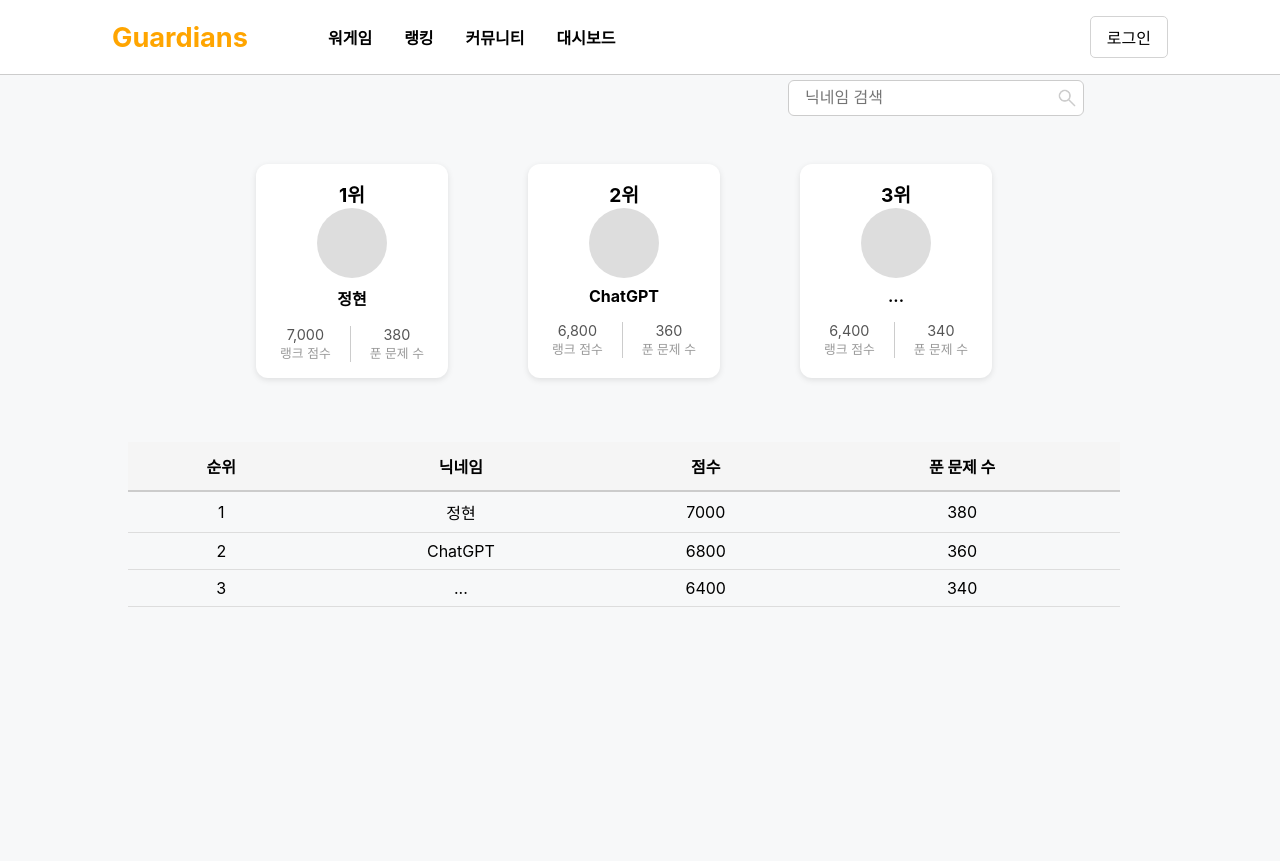
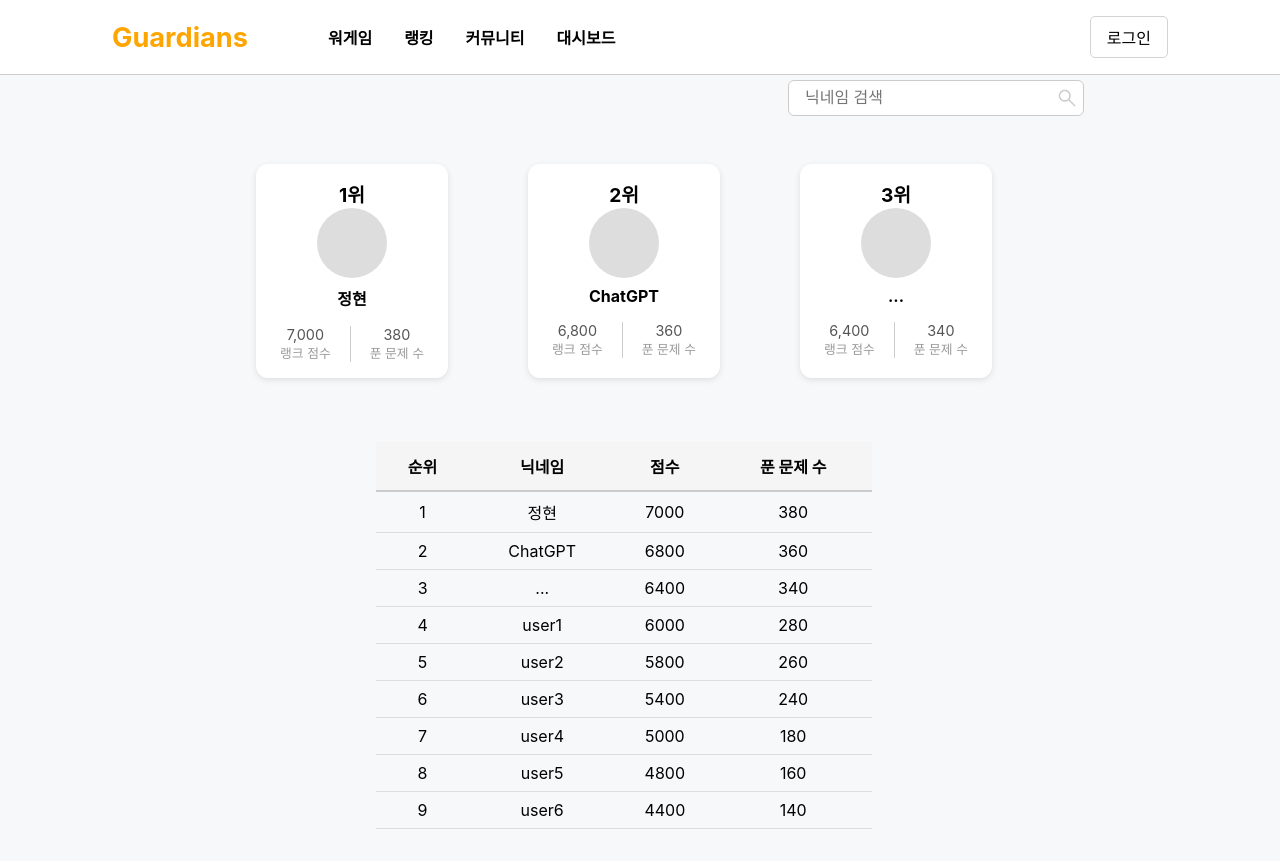
Before and after one commit to BeeGuardians/Guardians-frontend, a React (Vite) app in the folder guardians/: page /ranking in a window 1280 px wide. Before the commit the page ends 800 px from the top, so only its background shows below. Built offline with nearby package versions, Linux system fonts and the light colour scheme; a web font is replaced by a local one.

Commit message:
design : Design Ranking table

```diff
--- a/guardians/src/pages/Ranking.tsx
+++ b/guardians/src/pages/Ranking.tsx
@@ -12,6 +12,12 @@ const dummyOthers = [
     { rank: 1, nickname: "정현", score: 7000, solvedCount: 380 },
     { rank: 2, nickname: "ChatGPT", score: 6800, solvedCount: 360 },
     { rank: 3, nickname: "...", score: 6400, solvedCount: 340 },
+    { rank: 4, nickname: "user1", score: 6000, solvedCount: 280 },
+    { rank: 5, nickname: "user2", score: 5800, solvedCount: 260 },
+    { rank: 6, nickname: "user3", score: 5400, solvedCount: 240 },
+    { rank: 7, nickname: "user4", score: 5000, solvedCount: 180 },
+    { rank: 8, nickname: "user5", score: 4800, solvedCount: 160 },
+    { rank: 9, nickname: "user6", score: 4400, solvedCount: 140 }
 ];
 
 function Ranking() {
@@ -32,7 +38,7 @@ function Ranking() {
             </div>
 
             {/* 하위 순위 테이블 */}
-            <div style={{ display: "flex", justifyContent: "center", gap: "5rem", marginBottom: "2rem",marginRight: "10rem" }}>
+            <div style={{ display: "flex", justifyContent: "center", gap: "10rem", marginBottom: "2rem",marginRight: "10rem" }}>
                 <RankingTable data={dummyOthers} />
             </div>
         </div>
--- a/guardians/src/pages/RankingPage/RankingTable.tsx
+++ b/guardians/src/pages/RankingPage/RankingTable.tsx
@@ -11,7 +11,7 @@ interface RankingTableProps {
 
 const RankingTable: React.FC<RankingTableProps> = ({ data }) => {
     return (
-        <table style={{ width: "100%", borderCollapse: "collapse", marginTop: "2rem" }}>
+        <table style={{ width: "50%", borderCollapse: "collapse", marginTop: "2rem" }}>
             <thead>
             <tr style={{ backgroundColor: "#f5f5f5" }}>
                 <th style={thStyle}>순위</th>
```
